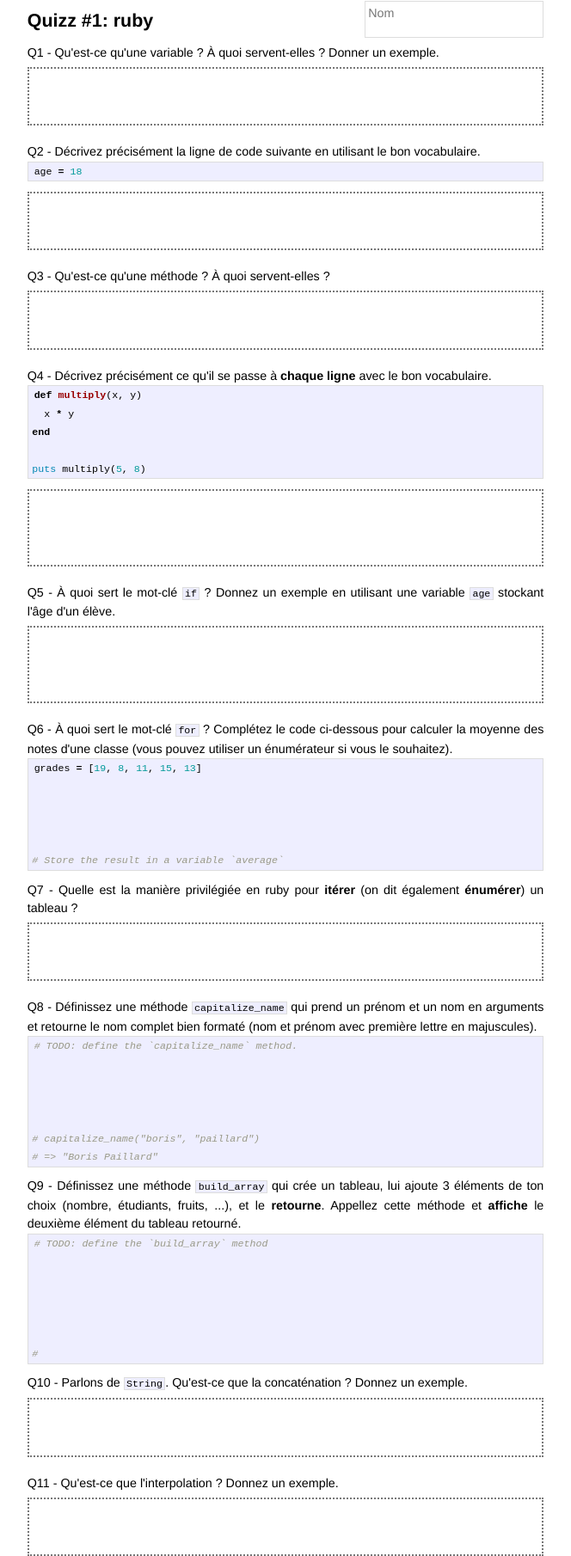
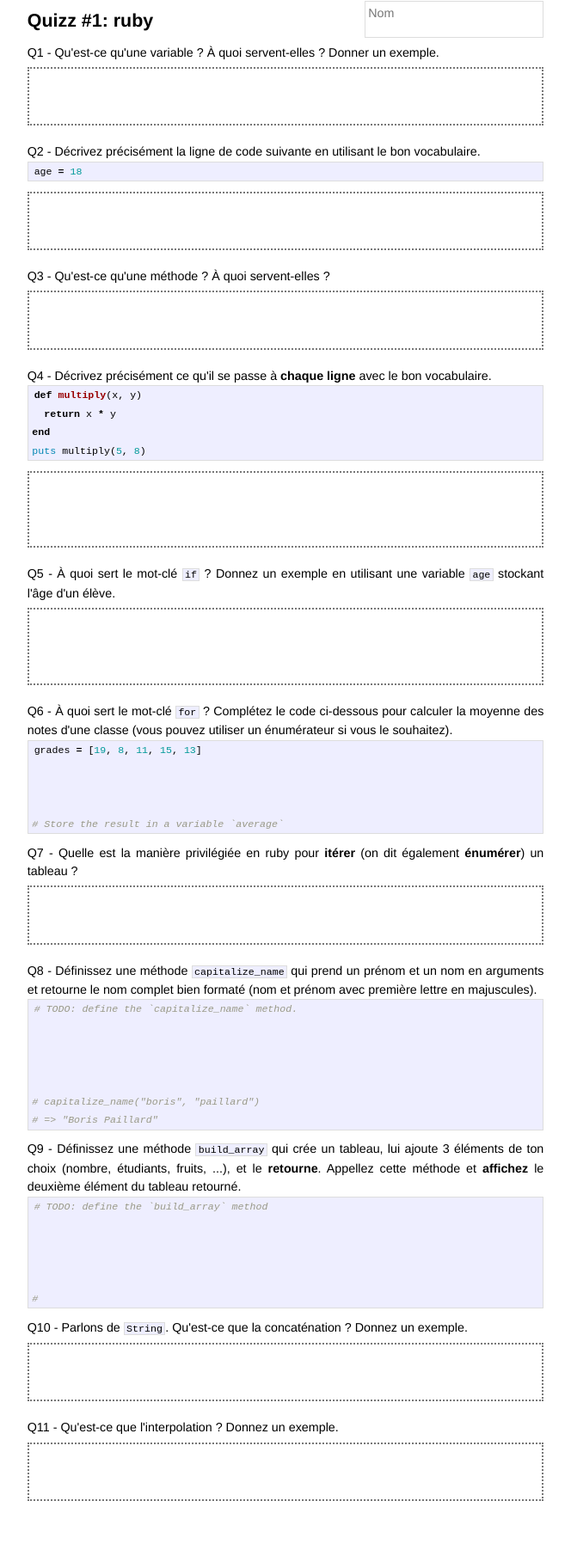
Before and after one commit to Eschults/quizzes, a Jekyll site: the page built from _posts/2014-04-16-quizz-1.markdown, in a window 1280 px wide. Shown: the whole page at 86% size, without its empty margins (308-972 px from the left). Built offline with Jekyll 4.4.1, drawn with Linux system fonts in a browser that asks for light colours; Markdown is read by kramdown in place of the engine named in the settings; after the commit the page ends 1746 px from its top, so only the background shows below that.

Commit message:
Fix first quiz

````diff
--- a/_posts/2014-04-16-quizz-1.markdown
+++ b/_posts/2014-04-16-quizz-1.markdown
@@ -30,9 +30,8 @@ age = 18
 
 ```ruby
 def multiply(x, y)
-  x * y
+  return x * y
 end
-
 puts multiply(5, 8)
 ```
 
@@ -55,7 +54,6 @@ puts multiply(5, 8)
 
 ```ruby
 grades = [19, 8, 11, 15, 13]
-
 
 
 
@@ -88,12 +86,11 @@ grades = [19, 8, 11, 15, 13]
   Définissez une méthode <code>build_array</code> qui crée un tableau,
   lui ajoute 3 éléments de ton choix (nombre, étudiants, fruits, ...),
   et le <strong>retourne</strong>.
-  Appellez cette méthode et <strong>affiche</strong> le deuxième élément du tableau retourné.
+  Appellez cette méthode et <strong>affichez</strong> le deuxième élément du tableau retourné.
 </div>
 
 ```ruby
 # TODO: define the `build_array` method
-
 
 
 
````
Also changed, not shown: 1 other file.
